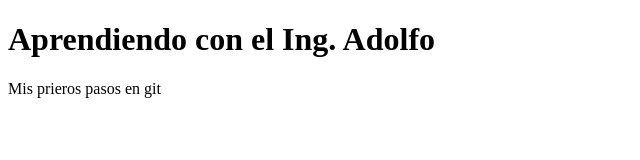
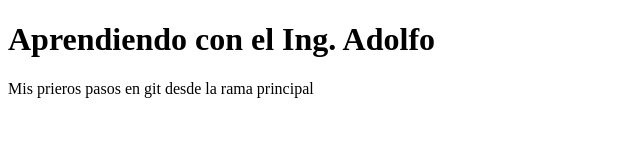
Before and after one commit to malpica2803/muestra-git, a plain HTML site: page index.html in a window 1280 px wide. Shown: the whole page, without its empty margins (0-640 px from the left). Drawn offline with Linux system fonts and the light colour scheme.

Commit message:
agregando style.css l index.html

```diff
--- a/index.html
+++ b/index.html
@@ -5,8 +5,9 @@
     <meta name="viewport" content="width=device-width, initial-scale=1.0">
     <title>Tutorial de git</title>
 </head>
+<link rel="stylesheet" href="styles.css">
 <body>
     <h1>Aprendiendo con el Ing. Adolfo</h1>
-    <p>Mis prieros pasos en git</p>
+    <p>Mis prieros pasos en git desde la rama principal</p>
 </body>
 </html>
```
